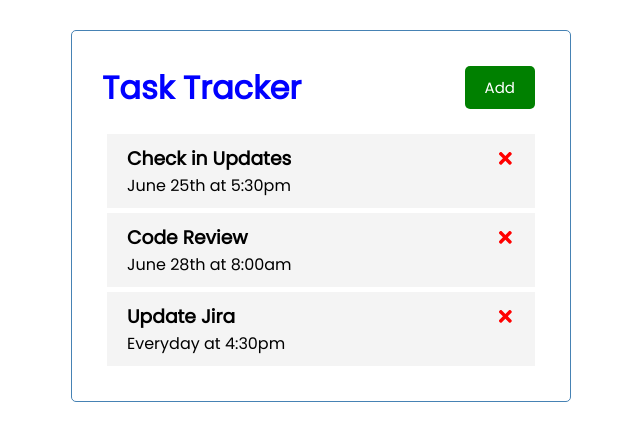
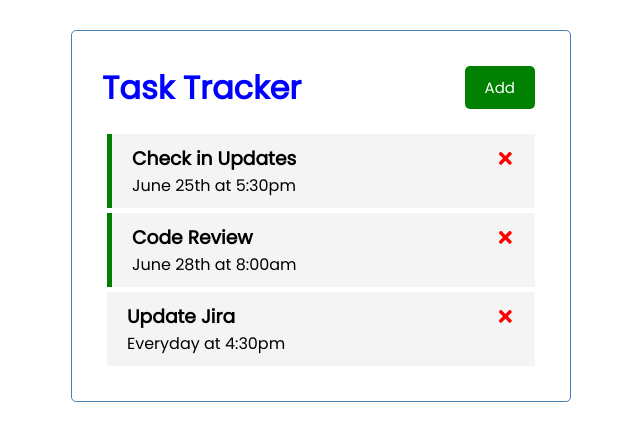
Before and after one commit to Kensaigm/React-Task-Tracker, a React (Create React App) app: page / in a window 1280 px wide. Shown: the top 440 px of the page, without its empty margins (319-959 px from the left). Built offline with nearby package versions, Linux system fonts and the light colour scheme.

Commit message:
Update Task.js
Added task reminder to check to verify that reminder is true then set the class border decoration

```diff
--- a/src/components/Task.js
+++ b/src/components/Task.js
@@ -1,8 +1,10 @@
 import { FaTimes } from 'react-icons/fa'
 
-const Task = ({ task, onDelete }) => {
+const Task = ({ task, onDelete, onToggle }) => {
     return (
-        <div className='task'>
+        <div className={`task ${task.reminder ?
+            'reminder' : ''}`} onDoubleClick={() =>
+                onToggle(task.id)}>
             <h3>{task.text}
                 <FaTimes style={{ color: 'red', cursor: 'pointer' }} onClick={() => onDelete(task.id)} />
             </h3>
```
